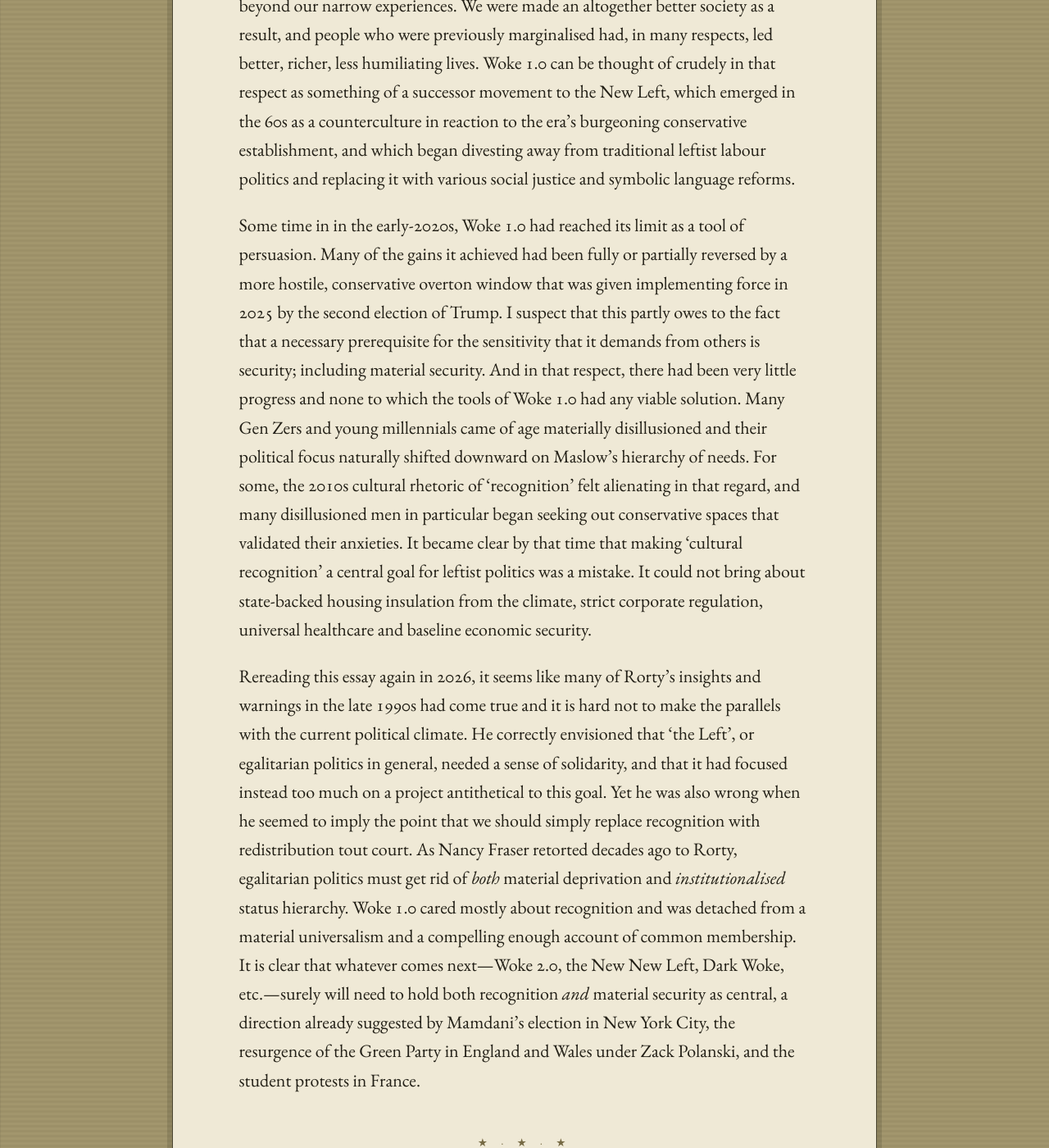
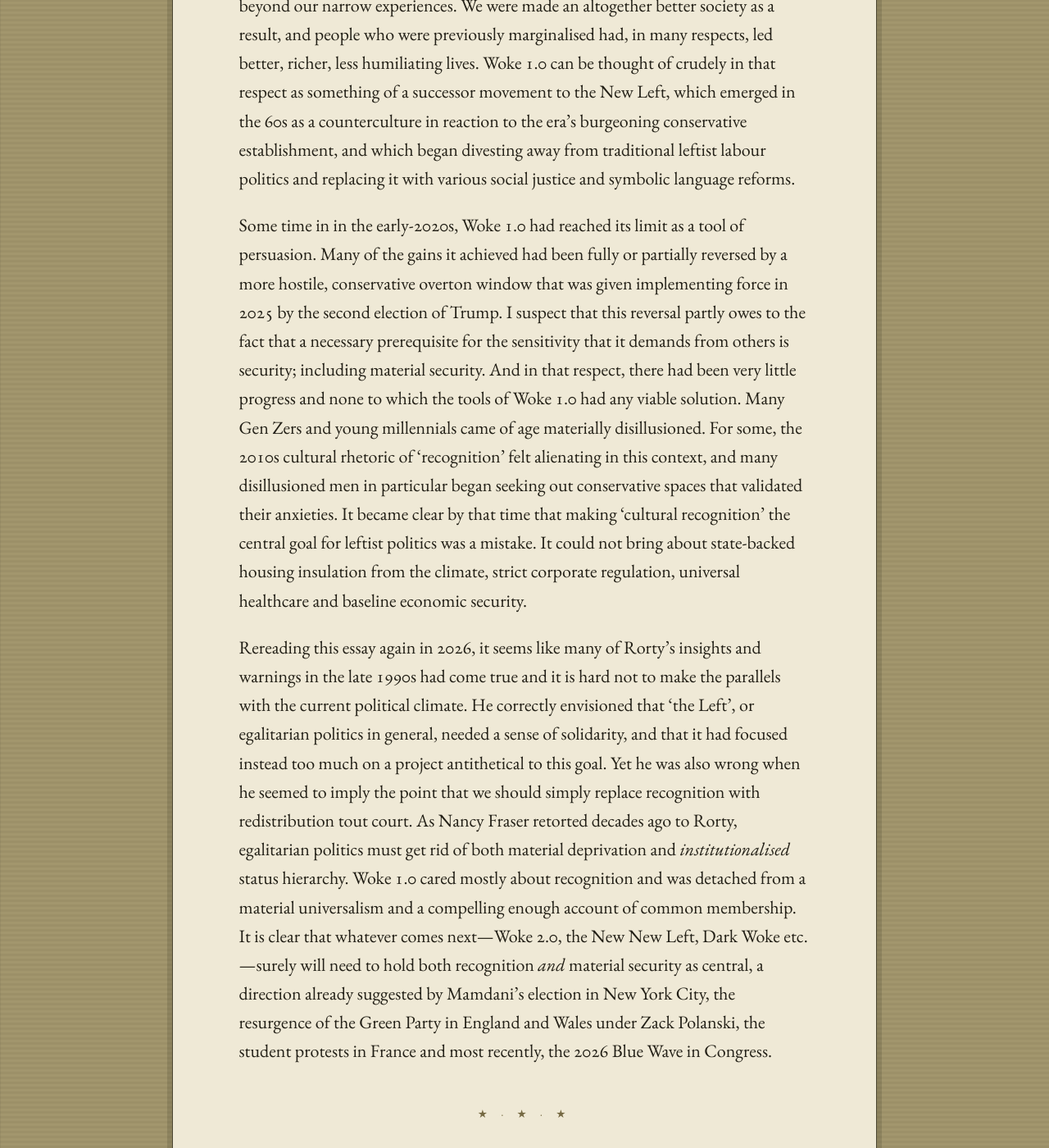
Before and after one commit to Catofminerva/Catofminerva.github.io, a Jekyll site: the page built from _posts/2020-04-13-rorty.md, in a window 1280 px wide and 1400 px high, scrolled down 856 px. Shown: the whole window at 82% size. Built offline with Jekyll 4.4.1, drawn with Linux system fonts in a browser that asks for light colours; comment, search, counter and statistics services are not loaded; some of the changed text lies outside the part shown.

Commit message:
Update 2020-04-13-rorty.md

```diff
--- a/_posts/2020-04-13-rorty.md
+++ b/_posts/2020-04-13-rorty.md
@@ -4,13 +4,13 @@
 permalink: /rorty
 ---
 
-### UPDATE 24/10/2026:
+### UPDATE 05/11/2026:
 
-This essay was first written in 2020, during the height of what is now called 'Woke 1.0'. 'Woke 1.0' was great. Living through the 2010s felt like the crescendo of a 70-year linear march towards social justice, and one is not to be faulted for having had to believe in a libretto of history in which the 'moral circle' simply expands outward. In many respects, Woke 1.0 replaced discourses of sadism and cruelty and extended our imaginations of others that are alien to us and whom we have failed to notice. It also sometimes did well in replacing some outmoded liberal universal moral principles with an appeal to people’s sentimentality towards the particularities of marginalised groups; showing us how it *feels* to be in the shoes of a member of one of these groups, with the hope of expanding our sensibilities beyond our narrow experiences. We were made an altogether better society as a result, and people who were previously marginalised had, in many respects, led better, richer, less humiliating lives. Woke 1.0 can be thought of crudely in that respect as something of a successor movement to the New Left, which emerged in the 60s as a counterculture in reaction to the era's burgeoning conservative establishment, and which began divesting away from traditional leftist labour politics and replacing it with various social justice and symbolic language reforms.
+This essay was first written in 2020, during the height of what is now called 'Woke 1.0'. 'Woke 1.0' was great. Living through the 2010s felt like the crescendo of a 70-year linear march towards social justice, and one is not to be faulted for having had to believe in a libretto of history in which the 'moral circle' simply expands outward ad infinitum. In many respects, Woke 1.0 replaced discourses of sadism and cruelty and extended our imaginations of others that are alien to us and whom we have failed to notice. It also sometimes did well in replacing several outmoded liberal universal moral principles with an appeal to people’s sentimentality towards the particularities of marginalised groups; showing us how it *feels* to be in the shoes of a member of one of these groups, with the hope of expanding our sensibilities beyond our narrow experiences. We were made an altogether better society as a result, and people who were previously marginalised had, in many respects, led better, richer, less humiliating lives. Woke 1.0 can be thought of crudely in that respect as something of a successor movement to the New Left, which emerged in the 60s as a counterculture in reaction to the era's burgeoning conservative establishment, and which began divesting away from traditional leftist labour politics and replacing it with various social justice and symbolic language reforms.
 
-Some time in in the early-2020s, Woke 1.0 had reached its limit as a tool of persuasion. Many of the gains it achieved had been fully or partially reversed by a more hostile, conservative overton window that was given implementing force in 2025 by the second election of Trump. I suspect that this partly owes to the fact that a necessary prerequisite for the sensitivity that it demands from others is security; including material security. And in that respect, there had been very little progress and none to which the tools of Woke 1.0 had any viable solution. Many Gen Zers and young millennials came of age materially disillusioned and their political focus naturally shifted downward on Maslow’s hierarchy of needs. For some, the 2010s cultural rhetoric of 'recognition' felt alienating in that regard, and many disillusioned men in particular began seeking out conservative spaces that validated their anxieties. It became clear by that time that making 'cultural recognition' a central goal for leftist politics was a mistake. It could not bring about state-backed housing insulation from the climate, strict corporate regulation, universal healthcare and baseline economic security.
+Some time in in the early-2020s, Woke 1.0 had reached its limit as a tool of persuasion. Many of the gains it achieved had been fully or partially reversed by a more hostile, conservative overton window that was given implementing force in 2025 by the second election of Trump. I suspect that this reversal partly owes to the fact that a necessary prerequisite for the sensitivity that it demands from others is security; including material security. And in that respect, there had been very little progress and none to which the tools of Woke 1.0 had any viable solution. Many Gen Zers and young millennials came of age materially disillusioned. For some, the 2010s cultural rhetoric of 'recognition' felt alienating in this context, and many disillusioned men in particular began seeking out conservative spaces that validated their anxieties. It became clear by that time that making 'cultural recognition' the central goal for leftist politics was a mistake. It could not bring about state-backed housing insulation from the climate, strict corporate regulation, universal healthcare and baseline economic security.
 
-Rereading this essay again in 2026, it seems like many of Rorty's insights and warnings in the late 1990s had come true and it is hard not to make the parallels with the current political climate. He correctly envisioned that 'the Left', or egalitarian politics in general, needed a sense of solidarity, and that it had focused instead too much on a project antithetical to this goal. Yet he was also wrong when he seemed to imply the point that we should simply replace recognition with redistribution tout court. As Nancy Fraser retorted decades ago to Rorty, egalitarian politics must get rid of *both* material deprivation and *institutionalised* status hierarchy. Woke 1.0 cared mostly about recognition and was detached from a material universalism and a compelling enough account of common membership. It is clear that whatever comes next—Woke 2.0, the New New Left, Dark Woke, etc.—surely will need to hold both recognition *and* material security as central, a direction already suggested by Mamdani’s election in New York City, the resurgence of the Green Party in England and Wales under Zack Polanski, and the student protests in France.
+Rereading this essay again in 2026, it seems like many of Rorty's insights and warnings in the late 1990s had come true and it is hard not to make the parallels with the current political climate. He correctly envisioned that 'the Left', or egalitarian politics in general, needed a sense of solidarity, and that it had focused instead too much on a project antithetical to this goal. Yet he was also wrong when he seemed to imply the point that we should simply replace recognition with redistribution tout court. As Nancy Fraser retorted decades ago to Rorty, egalitarian politics must get rid of both material deprivation and *institutionalised* status hierarchy. Woke 1.0 cared mostly about recognition and was detached from a material universalism and a compelling enough account of common membership. It is clear that whatever comes next—Woke 2.0, the New New Left, Dark Woke etc.—surely will need to hold both recognition *and* material security as central, a direction already suggested by Mamdani’s election in New York City, the resurgence of the Green Party in England and Wales under Zack Polanski, the student protests in France and most recently, the 2026 Blue Wave in Congress.
 
 ---
 
```
